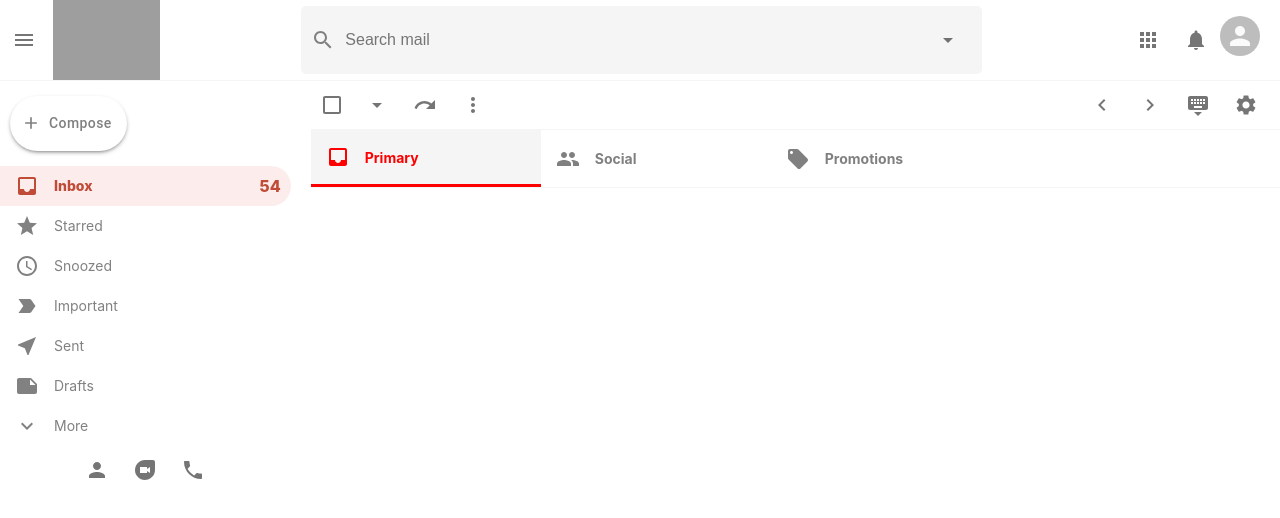
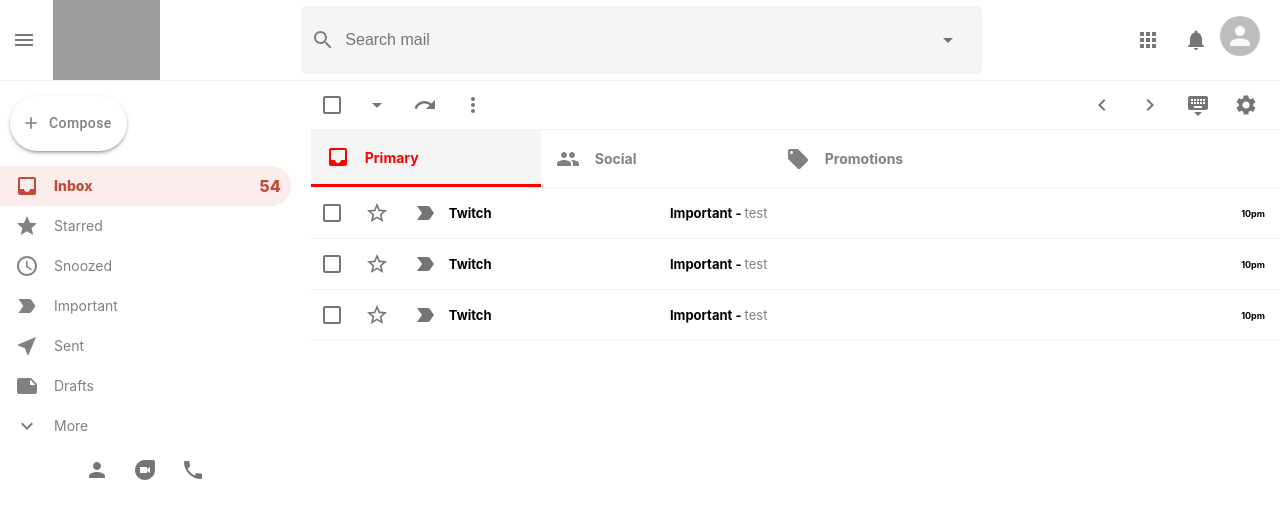
Before and after one commit to rkazi103/gmail-clone, a React (Create React App) app: page / in a window 1280 px wide. Shown: the top 518 px of the page. Built offline with nearby package versions, Linux system fonts and the light colour scheme; grey boxes are pictures that could not be loaded.

Commit message:
built the email rows

```diff
--- a/src/components/email-list/EmaiList.js
+++ b/src/components/email-list/EmaiList.js
@@ -4,6 +4,7 @@
   SettingsLeft,
   SettingsRight,
   EmailSections,
+  List,
 } from "./EmailListStyle";
 import { Checkbox, IconButton } from "@material-ui/core";
 import ArrowDropDownIcon from "@material-ui/icons/ArrowDropDown";
@@ -17,6 +18,7 @@
 import InboxIcon from "@material-ui/icons/Inbox";
 import PeopleIcon from "@material-ui/icons/People";
 import LocalOfferIcon from "@material-ui/icons/LocalOffer";
+import EmailRow from "./EmailRow";
 
 const EmaiList = () => {
   return (
@@ -62,6 +64,29 @@
         <Section Icon={PeopleIcon} title="Social" color="#1A73E8" />
         <Section Icon={LocalOfferIcon} title="Promotions" color="green" />
       </EmailSections>
+
+      <List>
+        <EmailRow
+          title="Twitch"
+          subject="Important"
+          description="test"
+          time="10pm"
+        />
+
+        <EmailRow
+          title="Twitch"
+          subject="Important"
+          description="test"
+          time="10pm"
+        />
+
+        <EmailRow
+          title="Twitch"
+          subject="Important"
+          description="test"
+          time="10pm"
+        />
+      </List>
     </Container>
   );
 };
--- a/src/components/email-list/EmailListStyle.js
+++ b/src/components/email-list/EmailListStyle.js
@@ -28,3 +28,5 @@
   border-bottom: 1px solid whitesmoke;
   z-index: 999;
 `;
+
+export const List = styled.div``;
--- /dev/null
+++ b/src/components/email-list/EmailRow.js
@@ -0,0 +1,52 @@
+import {
+  Container,
+  Options,
+  Title,
+  Message,
+  Description,
+  Time,
+} from "./EmailRowStyle";
+import PropTypes from "prop-types";
+import StarBorderOutlinedIcon from "@material-ui/icons/StarBorderOutlined";
+import LabelImportantOutlinedIcon from "@material-ui/icons/LabelImportantOutlined";
+import { Checkbox, IconButton } from "@material-ui/core";
+import { useHistory } from "react-router-dom";
+
+const EmailRow = ({ title, subject, description, time, id }) => {
+  const history = useHistory();
+
+  return (
+    <Container onClick={() => history.push("/mail")}>
+      <Options>
+        <Checkbox />
+        <IconButton>
+          <StarBorderOutlinedIcon />
+        </IconButton>
+
+        <IconButton>
+          <LabelImportantOutlinedIcon />
+        </IconButton>
+      </Options>
+
+      <Title>{title}</Title>
+
+      <Message>
+        <h4>
+          {subject} - <Description>{description}</Description>
+        </h4>
+      </Message>
+
+      <Time>{time}</Time>
+    </Container>
+  );
+};
+
+EmailRow.propTypes = {
+  title: PropTypes.string,
+  subject: PropTypes.string,
+  description: PropTypes.string,
+  time: PropTypes.any,
+  id: PropTypes.any,
+};
+
+export default EmailRow;
--- /dev/null
+++ b/src/components/email-list/EmailRowStyle.js
@@ -0,0 +1,51 @@
+import styled from "styled-components";
+
+export const Container = styled.div`
+  display: flex;
+  align-items: center;
+  height: 50px;
+  border-bottom: 1px solid whitesmoke;
+  cursor: pointer;
+  z-index: 999;
+
+  &:hover {
+    border-top: 1px solid whitesmoke;
+    box-shadow: 0px 4px 4px -2px rgba(0, 0, 0, 0.24);
+  }
+`;
+
+export const Options = styled.div`
+  display: flex;
+`;
+
+export const Title = styled.h3`
+  font-size: 13px;
+  flex: 0.3;
+`;
+
+export const Message = styled.div`
+  display: flex;
+  flex: 0.8;
+  align-items: center;
+  font-size: 13px;
+
+  > h4 {
+    width: 400px;
+    white-space: nowrap;
+    overflow: hidden;
+    text-overflow: ellipsis;
+    padding-left: 5px;
+    padding-right: 5px;
+  }
+`;
+
+export const Description = styled.span`
+  font-weight: 400;
+  color: gray;
+`;
+
+export const Time = styled.p`
+  padding-right: 15px;
+  font-size: 9px;
+  font-weight: bold;
+`;
--- a/src/components/mail/Mail.js
+++ b/src/components/mail/Mail.js
@@ -1,5 +1,9 @@
 const Mail = () => {
-  return <div></div>;
+  return (
+    <div>
+      <h1>Mail</h1>
+    </div>
+  );
 };
 
 export default Mail;
```
